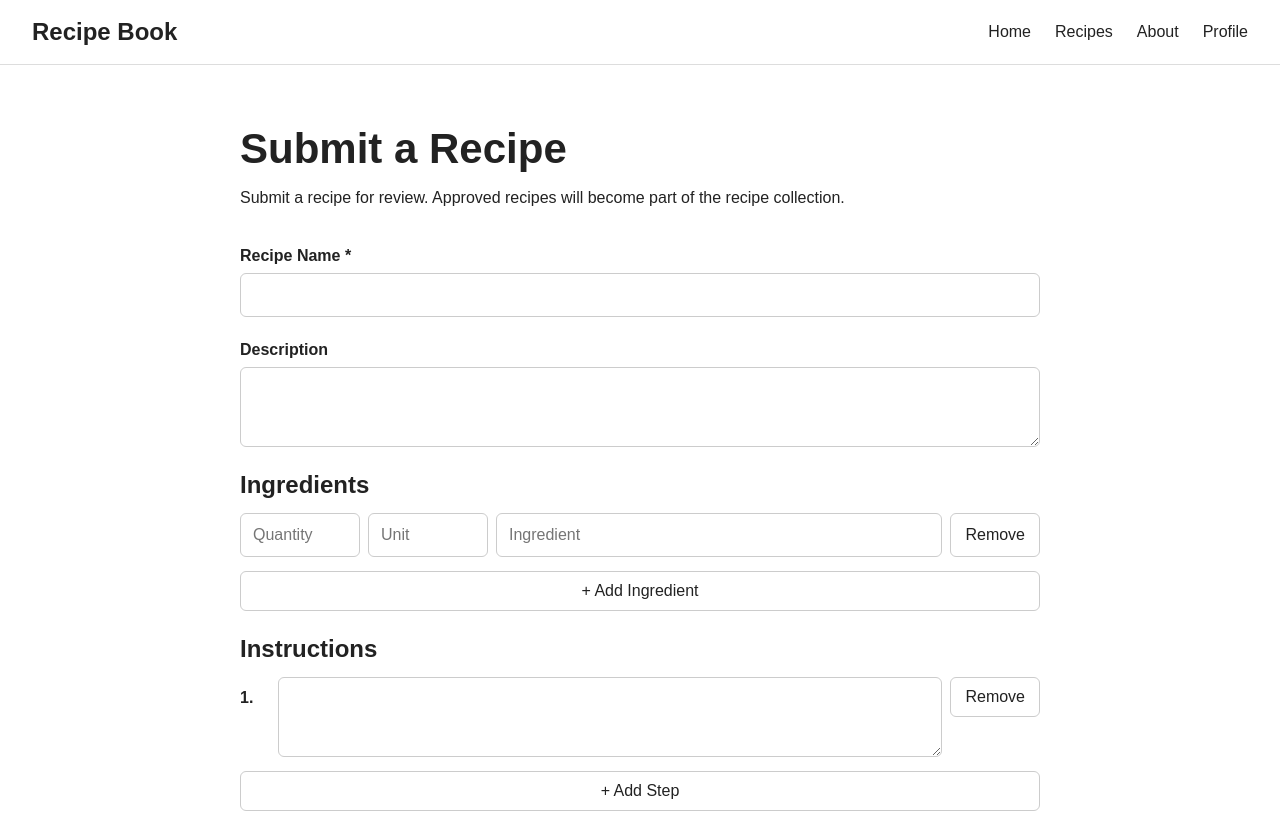
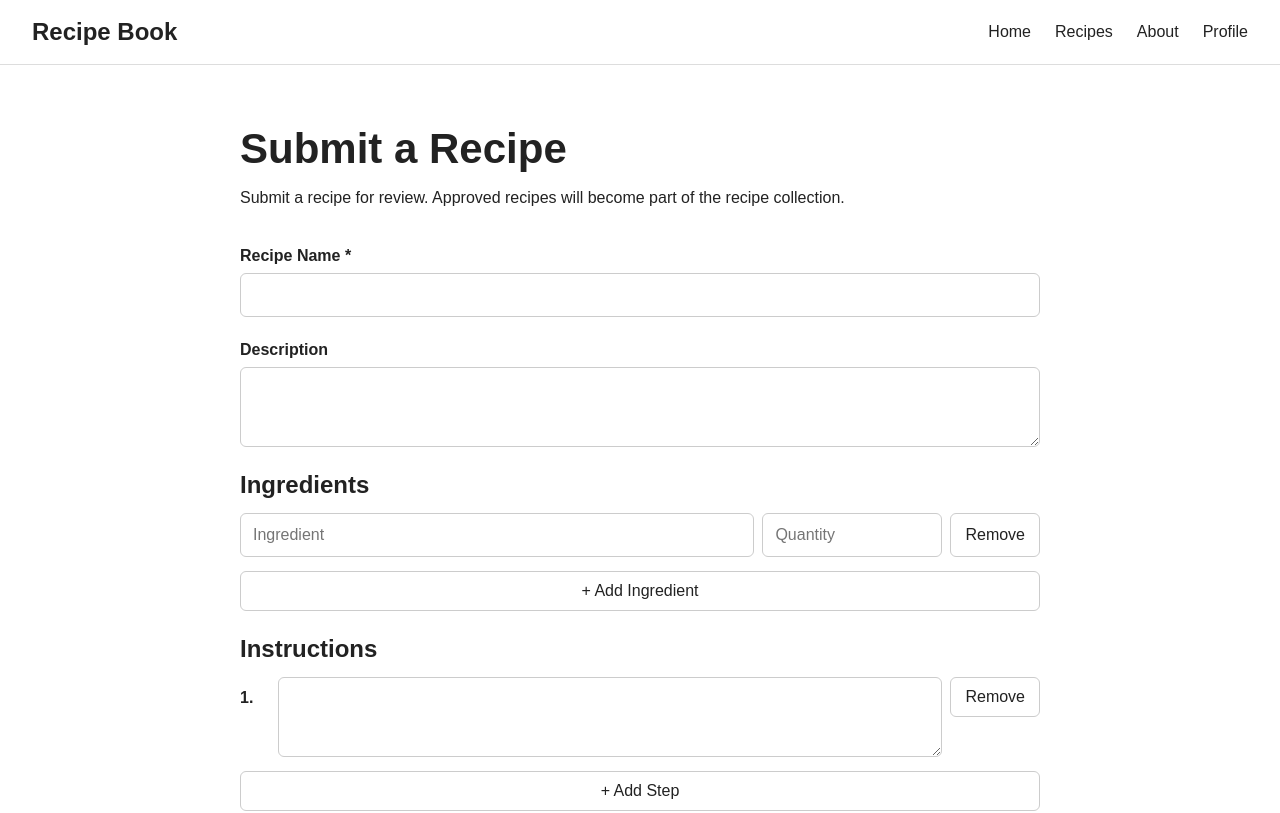
Before and after one commit to msteinr3/recipe-book, a Next.js app: page /submit in a window 1280 px wide. Shown: the top 813 px of the page. Built offline with nearby package versions, Linux system fonts and the light colour scheme; no server answers.

Commit message:
Simplify recipe ingredient fields

```diff
--- a/app/submit/page.tsx
+++ b/app/submit/page.tsx
@@ -17,24 +17,20 @@ const RECIPE_CATEGORIES = [
 ];
 
 type Ingredient = {
+  item: string;
   quantity: string;
-  unit: string;
-  item: string;
 };
 
 export default function SubmitRecipePage() {
   const [ingredients, setIngredients] = useState<Ingredient[]>([
-    { quantity: "", unit: "", item: "" },
+    { item: "", quantity: "" },
   ]);
   const [instructions, setInstructions] = useState<string[]>([""]);
   const [submitted, setSubmitted] = useState(false);
   const [errorMessage, setErrorMessage] = useState("");
 
   const addIngredient = () => {
-    setIngredients((current) => [
-      ...current,
-      { quantity: "", unit: "", item: "" },
-    ]);
+    setIngredients((current) => [...current, { item: "", quantity: "" }]);
   };
 
   const updateIngredient = (
@@ -108,7 +104,7 @@ export default function SubmitRecipePage() {
     }
 
     form.reset();
-    setIngredients([{ quantity: "", unit: "", item: "" }]);
+    setIngredients([{ item: "", quantity: "" }]);
     setInstructions([""]);
     setSubmitted(true);
   };
@@ -144,28 +140,19 @@ export default function SubmitRecipePage() {
             {ingredients.map((ingredient, index) => (
               <div key={index} style={styles.ingredientRow}>
                 <input
-                  placeholder="Quantity"
-                  value={ingredient.quantity}
+                  placeholder="Ingredient"
+                  value={ingredient.item}
                   onChange={(event) =>
-                    updateIngredient(index, "quantity", event.target.value)
+                    updateIngredient(index, "item", event.target.value)
                   }
                   style={commonStyles.input}
                 />
 
                 <input
-                  placeholder="Unit"
-                  value={ingredient.unit}
+                  placeholder="Quantity"
+                  value={ingredient.quantity}
                   onChange={(event) =>
-                    updateIngredient(index, "unit", event.target.value)
-                  }
-                  style={commonStyles.input}
-                />
-
-                <input
-                  placeholder="Ingredient"
-                  value={ingredient.item}
-                  onChange={(event) =>
-                    updateIngredient(index, "item", event.target.value)
+                    updateIngredient(index, "quantity", event.target.value)
                   }
                   style={commonStyles.input}
                 />
@@ -345,7 +332,7 @@ const styles = {
 
   ingredientRow: {
     display: "grid",
-    gridTemplateColumns: "120px 120px 1fr auto",
+    gridTemplateColumns: "1fr 180px auto",
     gap: "8px",
   },
 
```
